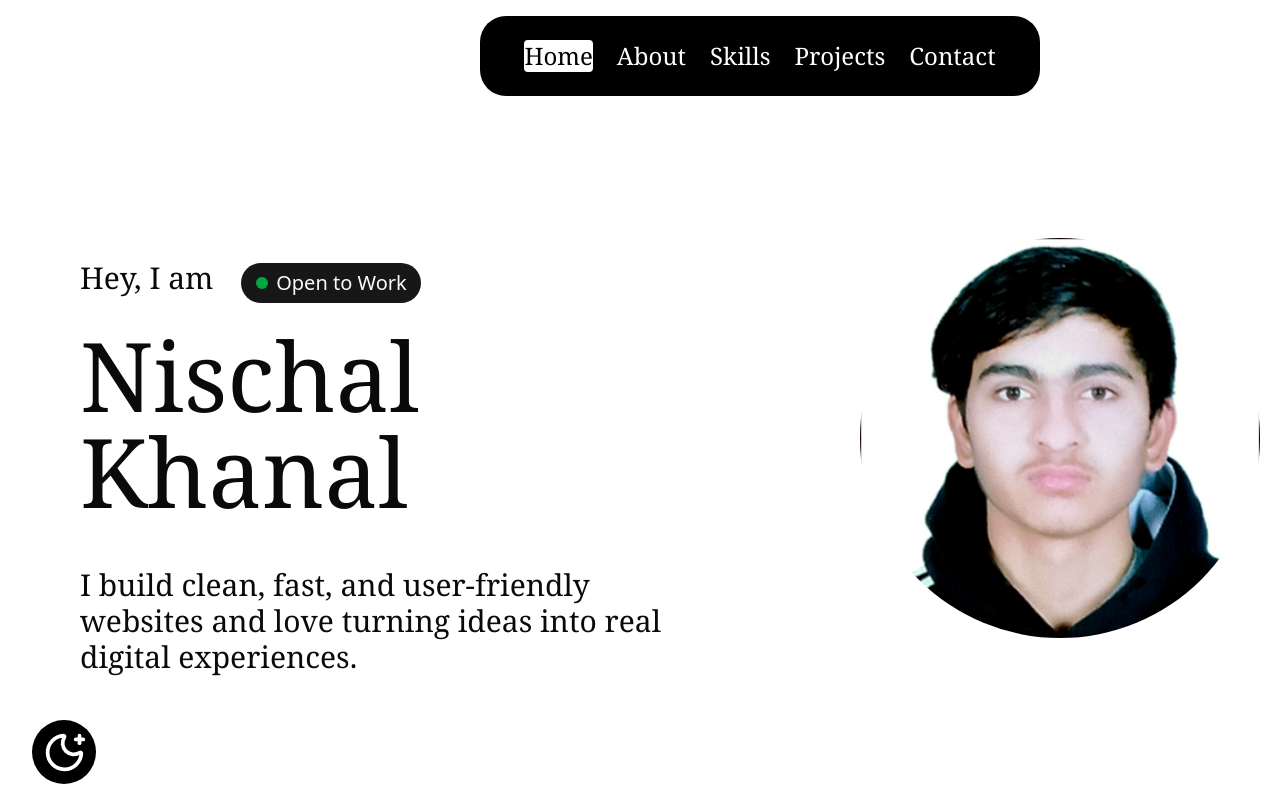
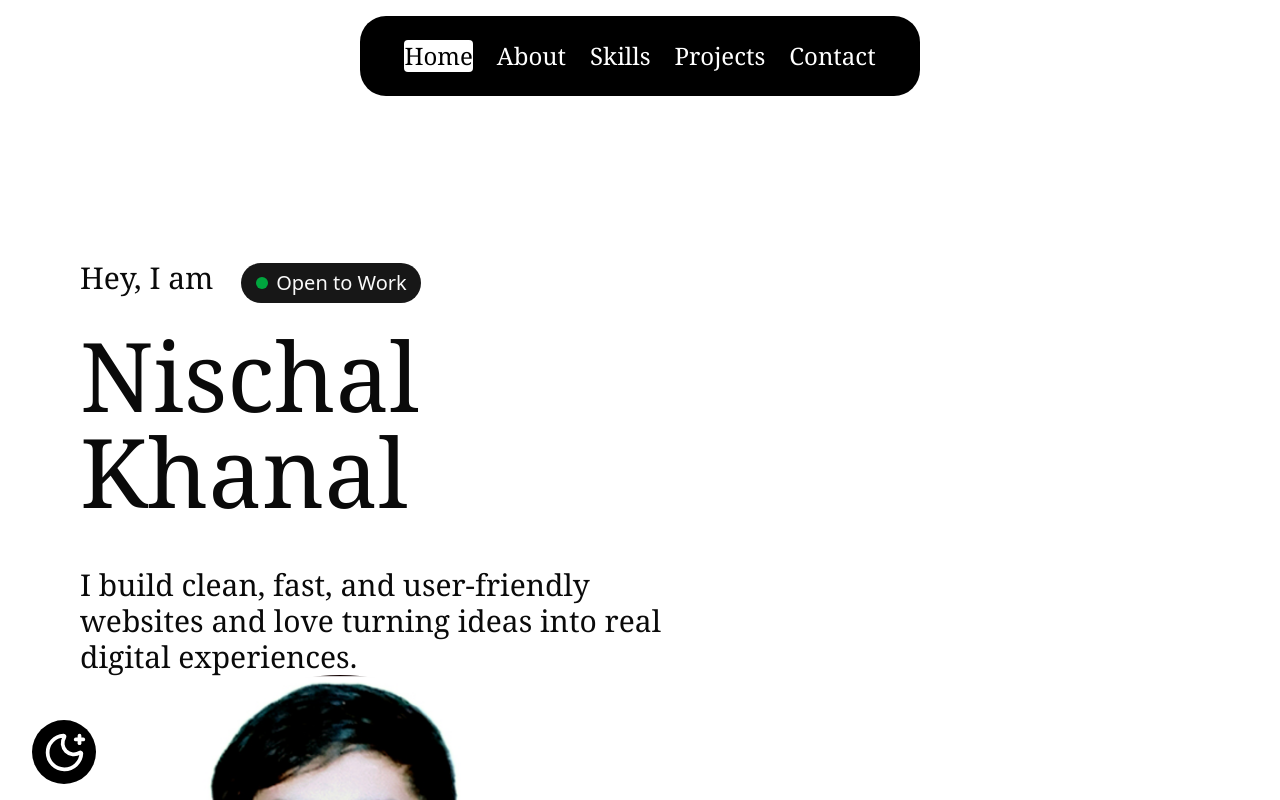
Before and after one commit to nshlxyknl/portfoilo, a Next.js app: page / in a window 1280 px wide. Shown: the top 800 px of the page. Built offline with nearby package versions, Linux system fonts and the light colour scheme.

Commit message:
fix: update Navbar styles for improved responsiveness and cursor indication

```diff
--- a/src/app/home/page.tsx
+++ b/src/app/home/page.tsx
@@ -6,8 +6,8 @@ import { Badge } from '@/components/ui/badge'
  const HomePage = () => {
   return (
     <div id='home' className='h-screen pt-25'>
-    <div className=" flex mt-25 ">
-<div className="w-1/2 ml-20 pt-15">
+    <div className=" flex mt-25 md:flex-col">
+<div className="w-1/2 ml-20 pt-15 ">
 <span className="font-serif text-3xl">Hey, I am</span>
 <Badge className='ml-7 w-45 h-10 z-10 font-light text-xl '>
   <div className='w-3 bg-green-600 h-3 rounded-4xl mr-1'></div>
--- a/src/app/skills/page.tsx
+++ b/src/app/skills/page.tsx
@@ -5,7 +5,7 @@ import {
   FaNodeJs,
   FaLinux,
 } from "react-icons/fa";
-import { SiMongodb, SiNestjs, SiPrisma } from "react-icons/si";
+import { SiMongodb, SiPrisma } from "react-icons/si";
 import { IoLogoJavascript } from "react-icons/io5";
 import { SiTypescript } from "react-icons/si";
 import { HoverEffect } from "@/components/ui/card-hover-effect";
--- a/src/components/compo/Navbar.tsx
+++ b/src/components/compo/Navbar.tsx
@@ -37,14 +37,14 @@ export const Navbar = () => {
 
 
   return (<>
-    <div className=' fixed bottom-4 left-8 z-50 flex  justify-center items-center h-16 w-16 rounded-full bg-black dark:bg-amber-50' onClick={toggleDark}>
+    <div className=' fixed bottom-4 left-8  z-50 flex  justify-center items-center cursor-pointer h-16 w-16 rounded-full bg-black dark:bg-amber-50' onClick={toggleDark}>
                                 {
                                     isDark ?
                                     <Sun color="#000000" strokeWidth={2} size={45}/> :
                                 <MoonStarIcon color="#ffffff" strokeWidth={2} size={45}/>
                                 }
                                 </div>
-    <div className="fixed top-4 left-120 z-45 bg-black text-white flex h-20 w-140 rounded-4xl items-center justify-center dark:bg-white dark:text-black">
+    <div className="fixed top-4 left-1/2 -translate-x-1/2 z-45 bg-black text-white flex h-20 w-140 rounded-4xl items-center justify-center dark:bg-white dark:text-black">
 
         <div className="flex gap-6 text-2xl font-serif ">
            <Link href="#home"  className={` transition ${
```
